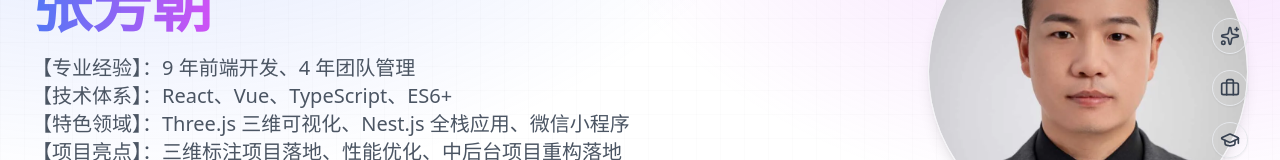
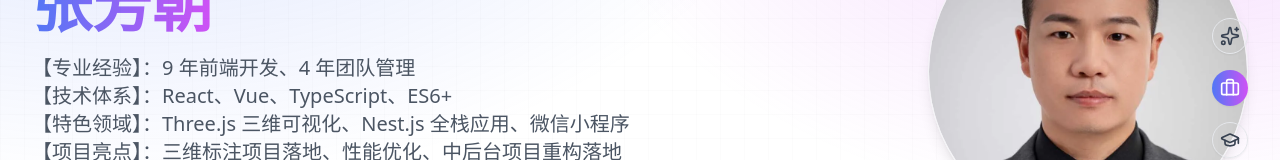
Before and after one commit to dmljc/resume, a React (Vite) app: page / in a window 1280 px wide. Shown: the part 286-446 px from the top of the page. Built offline with nearby package versions, Linux system fonts and the light colour scheme.

Commit message:
feat(导航): 改进滚动检测逻辑并添加点击跳转功能
重构滚动检测逻辑，使用更精确的重叠区域计算方法确定活动区域
添加导航项点击事件，支持平滑滚动到对应区块并更新 URL hash

```diff
--- a/src/App.jsx
+++ b/src/App.jsx
@@ -12,48 +12,61 @@ export default function App(){
 
   React.useEffect(() => {
     const sections = ['skills', 'experience', 'education', 'contact'];
+    let rafId = null;
+    const bandTop = 0.35;
+    const bandBottom = 0.35;
 
-    const handleScroll = () => {
-      const scrollPosition = window.scrollY;
-      const windowHeight = window.innerHeight;
-
-      // 如果滚动位置很小（接近页面顶部），不选中任何图标
-      if (scrollPosition < windowHeight * 0.3) {
-        setActiveSection(null);
-        return;
+    const pickActive = () => {
+      const vh = window.innerHeight;
+      const bandTopY = vh * bandTop;
+      const bandBottomY = vh * (1 - bandBottom);
+      const centerY = vh / 2;
+      let byOverlap = { id: null, overlap: 0, distance: Infinity };
+      let byTopEnter = null;
+      let nearest = { id: null, distance: Infinity };
+      for (const id of sections) {
+        const el = document.getElementById(id);
+        if (!el) continue;
+        const rect = el.getBoundingClientRect();
+        const overlap = Math.max(0, Math.min(rect.bottom, bandBottomY) - Math.max(rect.top, bandTopY));
+        const center = rect.top + rect.height / 2;
+        const distance = Math.abs(center - centerY);
+        if (overlap > byOverlap.overlap || (overlap === byOverlap.overlap && distance < byOverlap.distance)) {
+          byOverlap = { id, overlap, distance };
+        }
+        if (rect.top <= bandTopY) {
+          byTopEnter = id;
+        }
+        if (distance < nearest.distance) nearest = { id, distance };
       }
-
-      // 检测各个模块的可见性和位置
-      for (const section of sections) {
-        const element = document.getElementById(section);
-        if (!element) continue;
-
-        const rect = element.getBoundingClientRect();
-        const elementTop = rect.top;
-        const elementHeight = rect.height;
-        const elementCenter = elementTop + elementHeight / 2;
-
-        // 只有当模块中心点接近视口中心时才选中对应图标
-        // 视口中心点为 windowHeight / 2
-        const viewportCenter = windowHeight / 2;
-        const distanceFromCenter = Math.abs(elementCenter - viewportCenter);
-
-        // 当模块中心点在视口中心点附近时选中
-        if (distanceFromCenter < windowHeight * 0.2) {
-          setActiveSection(section);
-          return;
-        }
-      }
-
-      // 如果没有模块中心点在视口中心附近，则不选中任何图标
-      setActiveSection(null);
+      return byOverlap.overlap > 0 ? byOverlap.id : (byTopEnter || nearest.id || sections[0]);
     };
 
-    window.addEventListener('scroll', handleScroll);
+    const update = () => {
+      const next = pickActive();
+      if (next && next !== activeSection) setActiveSection(next);
+    };
 
-    // 不立即调用handleScroll，初始状态不选中任何图标
+    const onScroll = () => {
+      if (rafId) cancelAnimationFrame(rafId);
+      rafId = requestAnimationFrame(update);
+    };
+    const onResize = () => {
+      if (rafId) cancelAnimationFrame(rafId);
+      rafId = requestAnimationFrame(update);
+    };
 
-    return () => window.removeEventListener('scroll', handleScroll);
+    window.addEventListener('scroll', onScroll, { passive: true });
+    window.addEventListener('resize', onResize, { passive: true });
+
+    // 初始计算，确保一开始就有选中态
+    update();
+
+    return () => {
+      window.removeEventListener('scroll', onScroll);
+      window.removeEventListener('resize', onResize);
+      if (rafId) cancelAnimationFrame(rafId);
+    };
   }, []);
 
   return (
@@ -91,6 +104,18 @@ export default function App(){
                   ? "bg-gradient-to-r from-[hsl(var(--grad-from))] to-[hsl(var(--grad-to))] text-white"
                   : "border border-gray-200 dark:border-gray-700 text-gray-700 dark:text-gray-300 hover:bg-muted"
               }`}
+              onClick={(e) => {
+                e.preventDefault();
+                const el = document.getElementById(item.id);
+                if (!el) return;
+                setActiveSection(item.id);
+                try {
+                  const hash = `#${item.id}`;
+                  if (location.hash !== hash) history.replaceState(null, '', hash);
+                } catch (err) { void err; }
+                const reduceMotion = window.matchMedia && window.matchMedia('(prefers-reduced-motion: reduce)').matches;
+                el.scrollIntoView({ behavior: reduceMotion ? 'auto' : 'smooth', block: 'start' });
+              }}
               >
               <span className="sr-only">{item.label}</span>
               {/* 使用之前的图标风格（lucide-react），并将"核心技能"恢复为几天前的样式 */}
```
